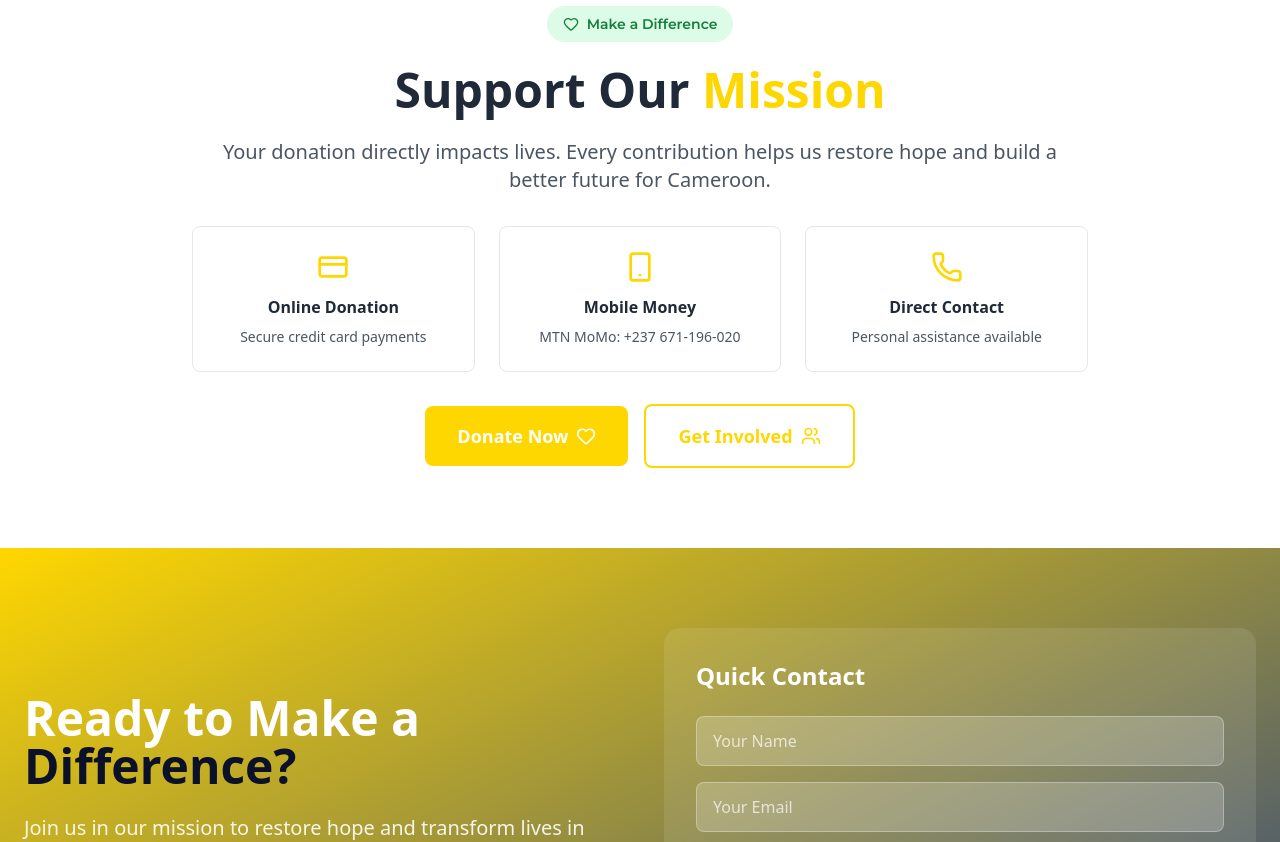
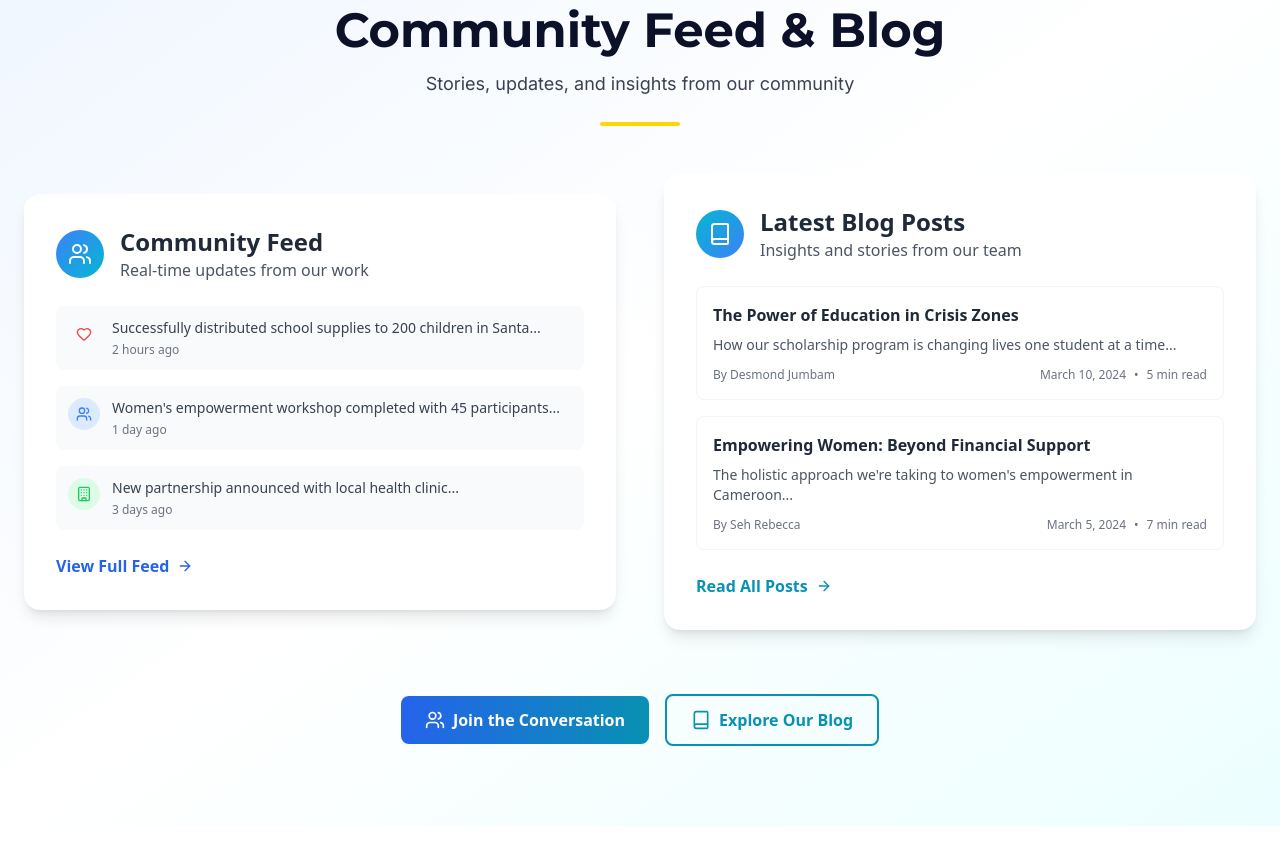
Before and after one commit to kelvintawe12/jumbamfamilyfoundationfinal, a React (Vite) app: page / in a window 1280 px wide. Shown: the part 7420-8262 px from the top of the page. Built offline with nearby package versions, Linux system fonts and the light colour scheme.

Commit message:
finely coded

```diff
--- a/src/pages/Feed.tsx
+++ b/src/pages/Feed.tsx
@@ -42,7 +42,12 @@ import {
   InstagramIcon,
   YoutubeIcon,
   LinkedinIcon,
-  AlertCircleIcon
+  AlertCircleIcon,
+  Stethoscope,
+  BookOpen,
+  Briefcase,
+  BarChart3,
+  Newspaper
 } from 'lucide-react';
 
 interface Comment {
@@ -90,6 +95,7 @@ interface Post {
     link: string;
     icon: React.ElementType;
   };
+  contentIcon?: React.ElementType;
 }
 
 const reactionIcons = {
@@ -134,6 +140,33 @@ const socialIcons = {
   instagram: InstagramIcon,
   youtube: YoutubeIcon,
   linkedin: LinkedinIcon
+};
+
+// Helper function to render content with icon
+const renderContentWithIcon = (content: string, icon?: React.ElementType) => {
+  const ContentIcon = icon;
+
+  // Clean emoji patterns from content
+  const cleanContent = content
+    .replace(/🏥|📚|👩‍💼|📊|📰/g, '') // Remove leading emojis
+    .replace(/🎓|💡|🤝|🏆|🍞|💰|🏪|👥|📈|🌟|💪|🙏❤️|📈/g, '') // Remove inline emojis
+    .trim();
+
+  const lines = cleanContent.split('\\n');
+  const firstLine = lines[0];
+  const restContent = lines.slice(1).join('\\n');
+
+  return (
+    <div className="space-y-2">
+      <div className="flex items-start space-x-2">
+        {ContentIcon && <ContentIcon className="w-5 h-5 text-current mt-1 flex-shrink-0" />}
+        <div className="font-semibold">{firstLine}</div>
+      </div>
+      {restContent && (
+        <div className="whitespace-pre-line">{restContent}</div>
+      )}
+    </div>
+  );
 };
 
 export const Feed: React.FC = () => {
@@ -189,7 +222,8 @@ export const Feed: React.FC = () => {
         label: 'Support Our Health Initiatives',
         link: '/donate/health',
         icon: HeartHandshakeIcon
-      }
+      },
+      contentIcon: Stethoscope
     },
     {
       id: '2',
@@ -240,7 +274,8 @@ export const Feed: React.FC = () => {
         label: 'Support Our Scholarship Program',
         link: '/donate/scholarships',
         icon: GraduationCapIcon
-      }
+      },
+      contentIcon: BookOpen
     },
     {
       id: '3',
@@ -282,7 +317,8 @@ export const Feed: React.FC = () => {
         label: 'Support Women Empowerment',
         link: '/donate/empowerment',
         icon: HandHelpingIcon
-      }
+      },
+      contentIcon: Briefcase
     },
     {
       id: '4',
@@ -324,7 +360,8 @@ export const Feed: React.FC = () => {
         label: 'View Full Report',
         link: '/assets/reports/q3-2025-impact.pdf',
         icon: FileTextIcon
-      }
+      },
+      contentIcon: BarChart3
     },
     {
       id: '5',
@@ -366,7 +403,8 @@ export const Feed: React.FC = () => {
         label: 'Donate Now',
         link: '/donate/emergency-fund',
         icon: HeartIcon
-      }
+      },
+      contentIcon: AlertCircleIcon
     },
     {
       id: '6',
@@ -408,7 +446,8 @@ export const Feed: React.FC = () => {
         label: 'Read Full Story',
         link: 'https://www.bbc.com/news/world-africa-54523895',
         icon: ExternalLinkIcon
-      }
+      },
+      contentIcon: Newspaper
     }
   ]);
 
@@ -783,9 +822,9 @@ export const Feed: React.FC = () => {
                     {/* Post Content */}
                     <div className="p-6">
                       <div className="prose max-w-none">
-                        <p className="text-gray-700 leading-relaxed whitespace-pre-line text-lg">
-                          {post.content}
-                        </p>
+                        <div className="text-gray-700 leading-relaxed text-lg">
+                          {renderContentWithIcon(post.content, post.contentIcon)}
+                        </div>
                       </div>
 
                       {/* Tags */}
--- a/src/pages/Home.tsx
+++ b/src/pages/Home.tsx
@@ -1290,6 +1290,185 @@ export const Home: React.FC = () => {
           </div>
         </section>
 
+        {/* Community Feed & Blog Section */}
+        <section className="py-20 bg-gradient-to-br from-blue-50 via-white to-cyan-50">
+          <div className="container mx-auto px-6">
+            <SectionTitle
+              title="Community Feed & Blog"
+              subtitle="Stories, updates, and insights from our community"
+              centered
+            />
+
+            <motion.div
+              className="grid grid-cols-1 lg:grid-cols-2 gap-12 items-center mb-16"
+              initial="hidden"
+              whileInView="visible"
+              variants={premiumVariants.cardContainer}
+              viewport={{ once: true }}
+            >
+              {/* Community Feed Preview */}
+              <motion.div
+                className="bg-white rounded-2xl p-8 shadow-lg"
+                variants={premiumVariants.premiumCard}
+                whileHover="hover"
+              >
+                <div className="flex items-center mb-6">
+                  <div className="w-12 h-12 bg-gradient-to-br from-blue-500 to-cyan-500 rounded-full flex items-center justify-center mr-4">
+                    <UsersIcon className="w-6 h-6 text-white" />
+                  </div>
+                  <div>
+                    <h3 className="text-2xl font-bold text-gray-800">Community Feed</h3>
+                    <p className="text-gray-600">Real-time updates from our work</p>
+                  </div>
+                </div>
+
+                <div className="space-y-4 mb-6">
+                  {[
+                    {
+                      type: "Impact",
+                      content: "Successfully distributed school supplies to 200 children in Santa...",
+                      time: "2 hours ago",
+                      icon: HeartIcon,
+                      color: "text-red-500"
+                    },
+                    {
+                      type: "Event",
+                      content: "Women's empowerment workshop completed with 45 participants...",
+                      time: "1 day ago",
+                      icon: UsersIcon,
+                      color: "text-blue-500"
+                    },
+                    {
+                      type: "Update",
+                      content: "New partnership announced with local health clinic...",
+                      time: "3 days ago",
+                      icon: BuildingIcon,
+                      color: "text-green-500"
+                    }
+                  ].map((feed, index) => (
+                    <motion.div
+                      key={index}
+                      className="flex items-start space-x-3 p-3 bg-gray-50 rounded-lg hover:bg-gray-100 transition-colors"
+                      initial={{ opacity: 0, x: -20 }}
+                      whileInView={{ opacity: 1, x: 0 }}
+                      transition={{ delay: index * 0.1, duration: 0.6 }}
+                      viewport={{ once: true }}
+                    >
+                      <div className={`w-8 h-8 rounded-full flex items-center justify-center ${feed.color.replace('text-', 'bg-').replace('-500', '-100')}`}>
+                        <feed.icon className={`w-4 h-4 ${feed.color}`} />
+                      </div>
+                      <div className="flex-1">
+                        <p className="text-sm text-gray-700">{feed.content}</p>
+                        <span className="text-xs text-gray-500 mt-1 block">{feed.time}</span>
+                      </div>
+                    </motion.div>
+                  ))}
+                </div>
+
+                <Link
+                  to="/feed"
+                  className="inline-flex items-center text-blue-600 font-semibold hover:text-blue-700 transition-colors group"
+                >
+                  View Full Feed
+                  <ArrowRightIcon className="ml-2 w-4 h-4 transition-transform group-hover:translate-x-1" />
+                </Link>
+              </motion.div>
+
+              {/* Blog Preview */}
+              <motion.div
+                className="bg-white rounded-2xl p-8 shadow-lg"
+                variants={premiumVariants.premiumCard}
+                whileHover="hover"
+              >
+                <div className="flex items-center mb-6">
+                  <div className="w-12 h-12 bg-gradient-to-br from-cyan-500 to-blue-500 rounded-full flex items-center justify-center mr-4">
+                    <BookIcon className="w-6 h-6 text-white" />
+                  </div>
+                  <div>
+                    <h3 className="text-2xl font-bold text-gray-800">Latest Blog Posts</h3>
+                    <p className="text-gray-600">Insights and stories from our team</p>
+                  </div>
+                </div>
+
+                <div className="space-y-4 mb-6">
+                  {[
+                    {
+                      title: "The Power of Education in Crisis Zones",
+                      excerpt: "How our scholarship program is changing lives one student at a time...",
+                      author: "Desmond Jumbam",
+                      date: "March 10, 2024",
+                      readTime: "5 min read"
+                    },
+                    {
+                      title: "Empowering Women: Beyond Financial Support",
+                      excerpt: "The holistic approach we're taking to women's empowerment in Cameroon...",
+                      author: "Seh Rebecca",
+                      date: "March 5, 2024",
+                      readTime: "7 min read"
+                    }
+                  ].map((post, index) => (
+                    <motion.div
+                      key={index}
+                      className="p-4 border border-gray-100 rounded-lg hover:border-blue-200 transition-colors group cursor-pointer"
+                      initial={{ opacity: 0, x: 20 }}
+                      whileInView={{ opacity: 1, x: 0 }}
+                      transition={{ delay: index * 0.1, duration: 0.6 }}
+                      viewport={{ once: true }}
+                    >
+                      <h4 className="font-semibold text-gray-800 mb-2 group-hover:text-blue-600 transition-colors">
+                        {post.title}
+                      </h4>
+                      <p className="text-sm text-gray-600 mb-3">{post.excerpt}</p>
+                      <div className="flex items-center justify-between text-xs text-gray-500">
+                        <span>By {post.author}</span>
+                        <div className="flex items-center space-x-2">
+                          <span>{post.date}</span>
+                          <span>•</span>
+                          <span>{post.readTime}</span>
+                        </div>
+                      </div>
+                    </motion.div>
+                  ))}
+                </div>
+
+                <Link
+                  to="/blog"
+                  className="inline-flex items-center text-cyan-600 font-semibold hover:text-cyan-700 transition-colors group"
+                >
+                  Read All Posts
+                  <ArrowRightIcon className="ml-2 w-4 h-4 transition-transform group-hover:translate-x-1" />
+                </Link>
+              </motion.div>
+            </motion.div>
+
+            {/* Call to Action */}
+            <motion.div
+              className="text-center"
+              initial={{ opacity: 0, y: 30 }}
+              whileInView={{ opacity: 1, y: 0 }}
+              transition={{ duration: 0.8 }}
+              viewport={{ once: true }}
+            >
+              <div className="inline-flex items-center space-x-4">
+                <Link
+                  to="/feed"
+                  className="inline-flex items-center bg-gradient-to-r from-blue-600 to-cyan-600 text-white px-6 py-3 rounded-lg font-semibold hover:from-blue-700 hover:to-cyan-700 transition-all duration-300"
+                >
+                  <UsersIcon className="mr-2 w-5 h-5" />
+                  Join the Conversation
+                </Link>
+                <Link
+                  to="/blog"
+                  className="inline-flex items-center border-2 border-cyan-600 text-cyan-600 px-6 py-3 rounded-lg font-semibold hover:bg-cyan-600 hover:text-white transition-colors"
+                >
+                  <BookIcon className="mr-2 w-5 h-5" />
+                  Explore Our Blog
+                </Link>
+              </div>
+            </motion.div>
+          </div>
+        </section>
+
         {/* Donation Section */}
         <section className="py-20 bg-white">
           <div className="container mx-auto px-6">
```
